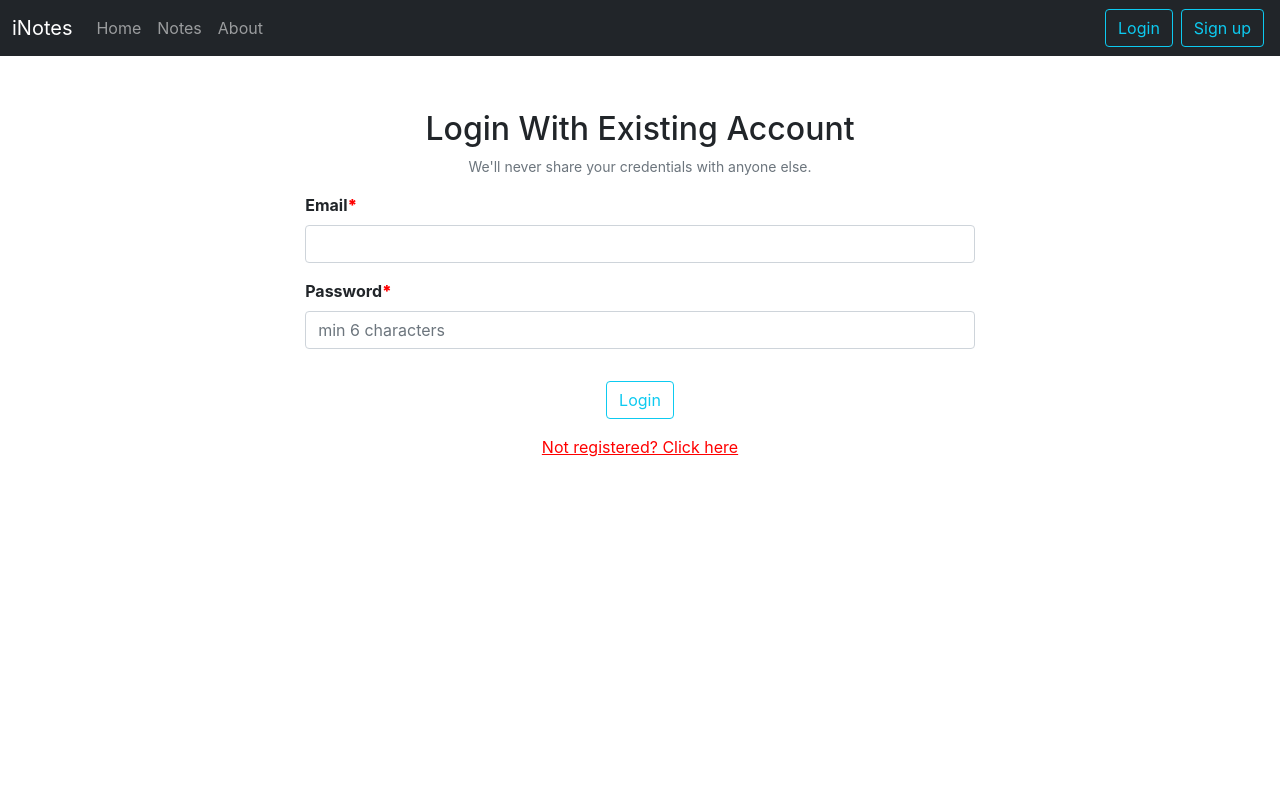
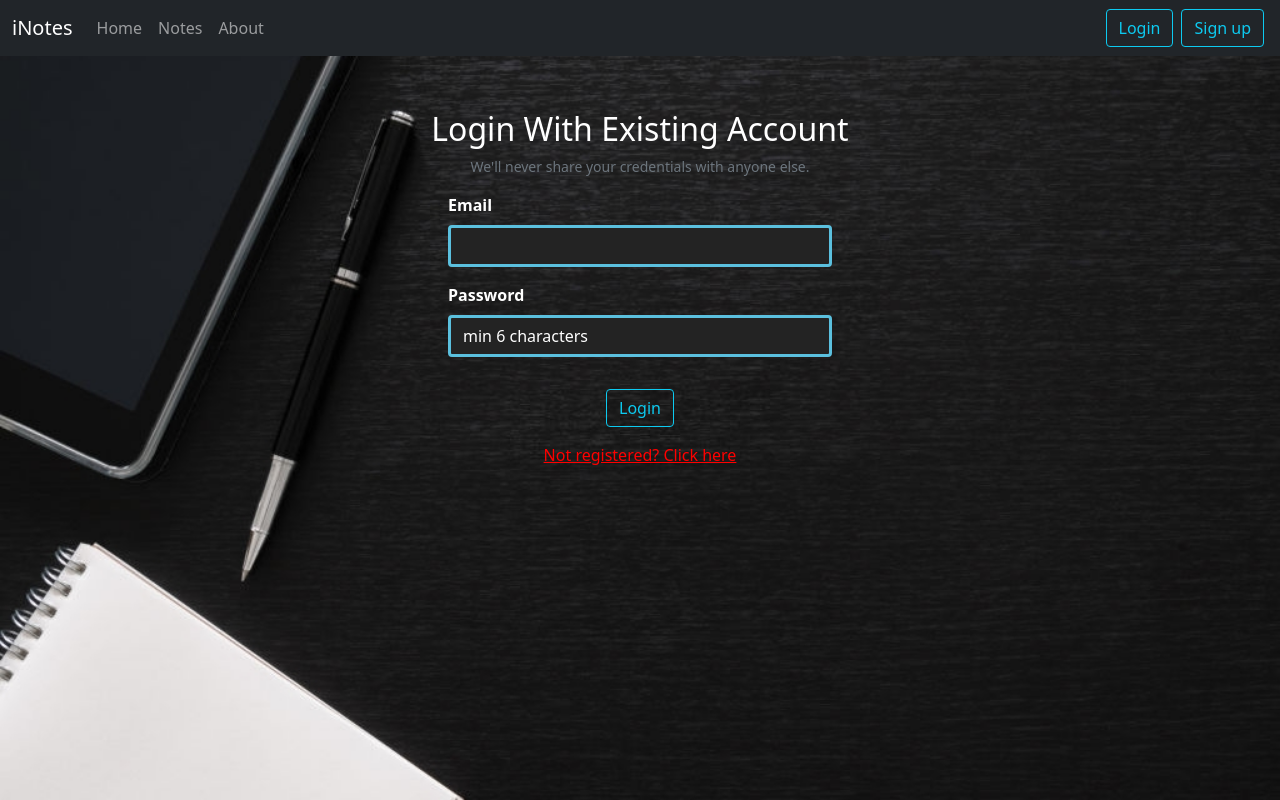
Before and after one commit to krishnasudan909/iNotes, a React (Create React App) app in the folder frontend/: page /login in a window 1280 px wide. Built offline with nearby package versions, Linux system fonts and the light colour scheme.

Commit message:
Added Some Styles

```diff
--- a/frontend/src/App.js
+++ b/frontend/src/App.js
@@ -9,8 +9,7 @@ import { SignUp } from './components/SignUp';
 import { Notes } from './components/Notes';
 import {useState} from 'react';
 import { UserDetails } from "./components/UserDetails";
-
-
+import './App.css';
 function App() {
 
   const [alert, setAlert] = useState(null);
@@ -31,7 +30,7 @@ function App() {
         <Router>
           <Navbar />
           <Alert alert={alert}/>
-          <div className="container">
+          <div className="MainContainer container">
             <Switch>
               <Route exact path="/">
                 <Home showAlert={showAlert} />
--- /dev/null
+++ b/frontend/src/components/Login.css
@@ -0,0 +1,27 @@
+.Login{color: white;}
+.login-form>div{
+    width: 30vw;
+    margin-left: auto;
+    margin-right: auto;
+}
+.login-input{
+    border: 3px solid #5bc0de;
+    background-color: #232323;
+    color:white;
+}
+.login-input::placeholder{
+    color: white;
+}
+.login-input:focus{
+outline: none;
+  box-shadow: none;
+  border: 3px solid orange;
+  background-color: #232323;
+  color: white;
+}
+
+@media (min-width:0px) and (max-width:800px){
+    .login-form>div{
+        width: 50vw;
+    }
+}
--- a/frontend/src/components/Login.js
+++ b/frontend/src/components/Login.js
@@ -1,6 +1,6 @@
 import React, {useState} from 'react'
 import { Link,useHistory } from 'react-router-dom'
-
+import  './Login.css';
 
 export const Login = (props) => {
     const [credentials, setCredentials] = useState({email: "", password: ""})
@@ -34,16 +34,17 @@ export const Login = (props) => {
 
     return (
         <>
+        <div className="Login">
         <h2 className="mt-4 text-center">Login With Existing Account</h2>
         <div className="form-text text-center">We'll never share your credentials with anyone else.</div>
-            <form  onSubmit={handleSubmit} className="mt-3"style={{paddingLeft:"20%", paddingRight:"20%"}}>
+            <form  onSubmit={handleSubmit} className="mt-3 login-form"style={{paddingLeft:"20%", paddingRight:"20%"}}>
                 <div className="mb-3">
-                    <label htmlFor="email" className="form-label"><b>Email<b style={{color:"red"}}>*</b></b></label>
-                    <input type="email" className="form-control" value={credentials.email} onChange={onChange} id="email" name="email" aria-describedby="emailHelp" />
+                    <label htmlFor="email" className="form-label"><b>Email</b></label>
+                    <input type="email" className="form-control login-input" value={credentials.email} onChange={onChange} id="email" name="email" aria-describedby="emailHelp" />
                 </div>
                 <div className="mb-3">
-                    <label htmlFor="password" className="form-label"><b>Password<b style={{color:"red"}}>*</b></b></label>
-                    <input type="password" className="form-control" value={credentials.password} onChange={onChange} name="password" minLength={6} placeholder="min 6 characters" id="password" />
+                    <label htmlFor="password" className="form-label"><b>Password</b></label>
+                    <input type="password" className="form-control login-input" value={credentials.password} onChange={onChange} name="password" minLength={6} placeholder="min 6 characters" id="password" />
 
                 </div>
                 <div className="container text-center mt-2">
@@ -61,6 +62,8 @@ export const Login = (props) => {
 
 
             </form>
+            </div>
         </>
+
     )
 }
--- a/frontend/src/index.css
+++ b/frontend/src/index.css
@@ -1,17 +1,12 @@
-body {
+*{
   margin: 0;
-  font-family: -apple-system, BlinkMacSystemFont, 'Segoe UI', 'Roboto', 'Oxygen',
-    'Ubuntu', 'Cantarell', 'Fira Sans', 'Droid Sans', 'Helvetica Neue',
-    sans-serif;
-  -webkit-font-smoothing: antialiased;
-  -moz-osx-font-smoothing: grayscale;
+  padding: 0;
+  box-sizing: border-box;
 }
-
-code {
-  font-family: source-code-pro, Menlo, Monaco, Consolas, 'Courier New',
-    monospace;
+body{
+  min-width: 100vh;
+  height: 100vh;
+  background: url("./mainbg.jpg");
+  background-repeat: no-repeat;
+  background-size: cover;
 }
-
-i{
-  cursor:pointer;
-}
--- a/frontend/src/index.js
+++ b/frontend/src/index.js
@@ -1,8 +1,7 @@
 import React from 'react';
 import ReactDOM from 'react-dom';
+import App from './App';
 import './index.css';
-import App from './App';
-
 
 ReactDOM.render(
   <React.StrictMode>
```
Also changed, not shown: frontend/src/App.css (added), frontend/src/mainbg.jpg (added).
